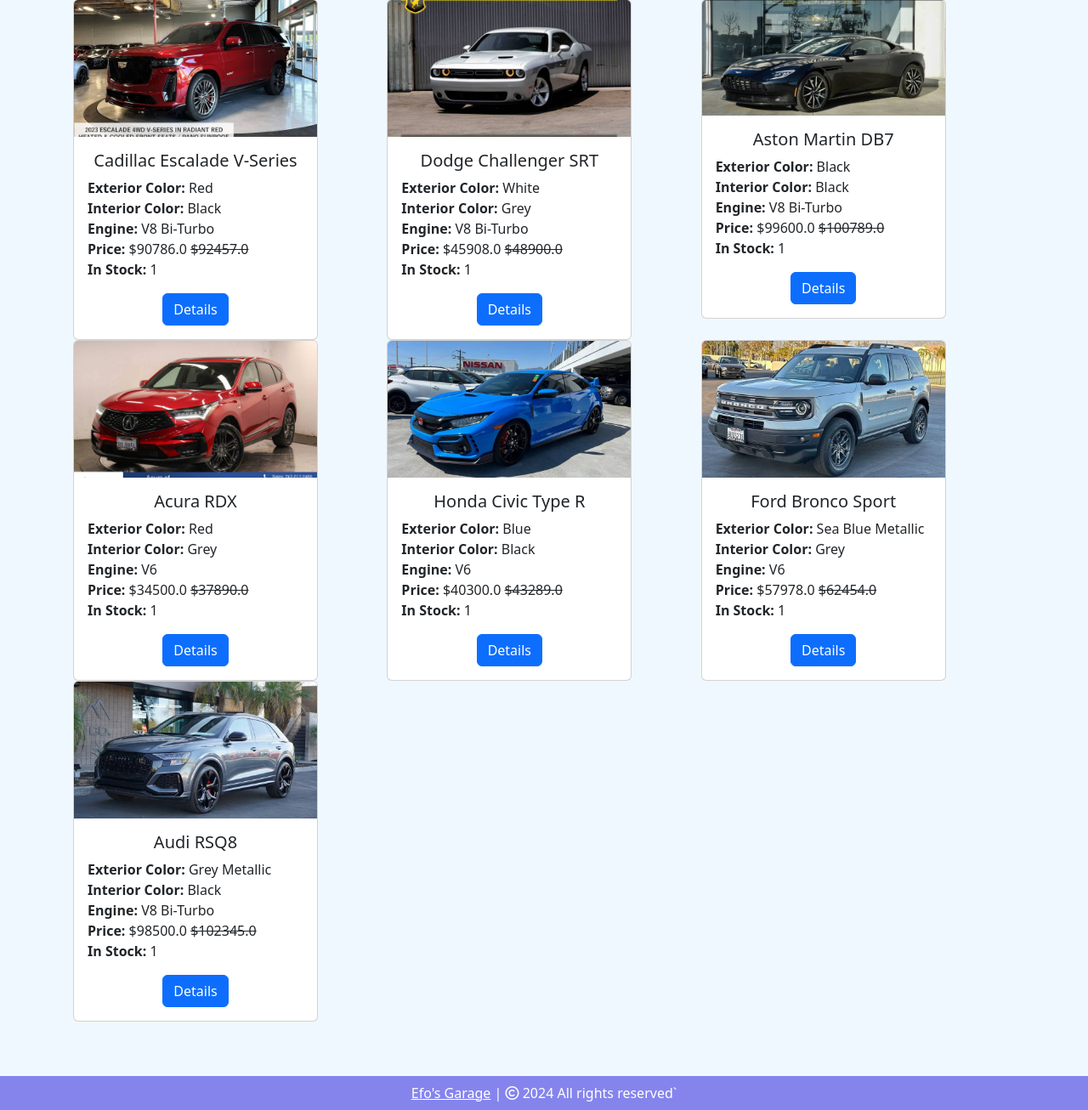
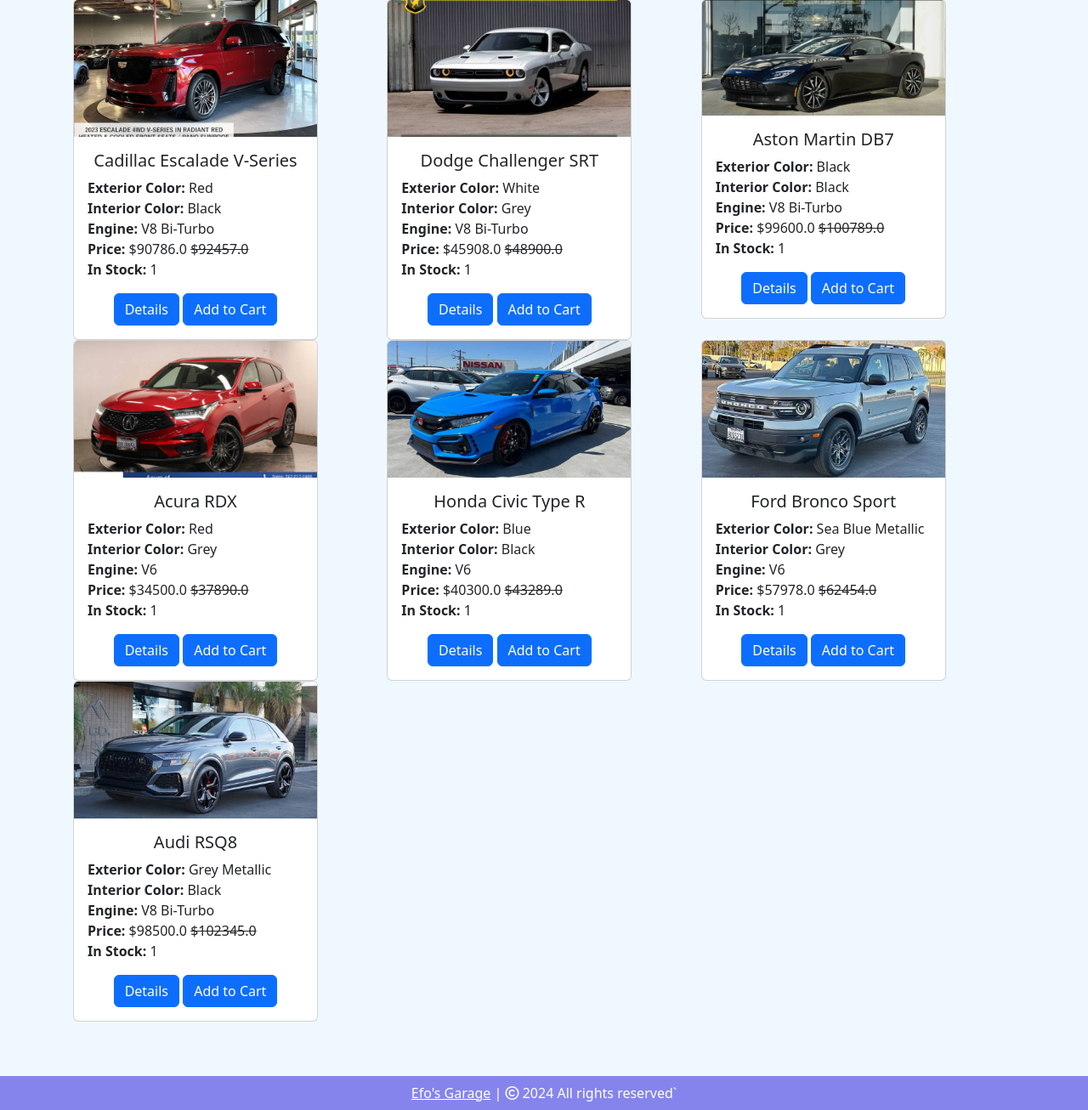
Before and after one commit to Ball-Zilla/Efos_Garage, a Flask app: page / in a window 1280 px wide. Shown: the part 843-2149 px from the top of the page at 85% size. Run offline with Flask 3, Linux system fonts and the light colour scheme; data comes from the database, SQL or seed files in the repository; both versions use the stored data as it was after the commit; some libraries are stand-ins or nearby versions.

Commit message:
New changes

```diff
--- a/efo-flask/website/auth.py
+++ b/efo-flask/website/auth.py
@@ -23,11 +23,13 @@
                 flash('Logged in successfully!')
                 login_user(user)
                 return redirect('/')
-
             else:
                 flash('Incorrect password')
+                print('Incorrect password')
         else:
             flash('User does not exist')
+    # No redirect here either
+
 
     return render_template("login.html", form=form)
 
--- a/efo-flask/website/templates/home.html
+++ b/efo-flask/website/templates/home.html
@@ -65,6 +65,7 @@
         </p>
           <div class="text-center">
             <a href="/car/{{ car.id }}" class="btn btn-primary ">Details</a>
+            <a href="/add-to-cart/{{ car.id }}" class="btn btn-primary ">Add to Cart</a>
           </div>
         </div>
       </div>
--- a/efo-flask/website/views.py
+++ b/efo-flask/website/views.py
@@ -2,6 +2,7 @@
 from .models import Cars, Cart
 from flask_login import login_required, current_user
 from . import db
+from sqlalchemy.orm import joinedload
 
 views = Blueprint('views', __name__)  # Create a Blueprint object called views
 
@@ -16,7 +17,8 @@
 
 
 
-    return render_template("home.html", cars=cars)
+    return render_template("home.html", cars=cars, cart = Cart.query.filter_by(user_id=current_user.id).all()
+                           if current_user.is_authenticated else [])
 
 
 @views.route('/car/<int:id>')  # Create a route decorator for the /car/<id> URL
@@ -35,21 +37,110 @@
         try:
             car_exists.quantity += 1
             db.session.commit()
-            flash('Item added to cart')
-            return request.referrer
+            flash(f'Item {car_exists.car.name} added to cart first')
+            return redirect(request.referrer)
         except Exception as e:
-            print(e)
+            print('Not updated',e)
+            flash(f'Unable to add {car_exists.car.name} to cart')
             return redirect(request.referrer)
-    else:
-        try:
-            new_cart_item = Cart()
-            new_cart_item.quantity = 1
-            new_cart_item.user_id = current_user.id
-            new_cart_item.car_id = id
 
-            db.session.add(new_cart_item)
+    new_cart_item = Cart()
+    new_cart_item.quantity = 1
+    new_cart_item.user_id = current_user.id
+    new_cart_item.car_id = car.id
+
+    try:
+        db.session.add(new_cart_item)
+        db.session.commit()
+        flash(f'Item {new_cart_item.car.name} added to cart second')
+    except Exception as e:
+        print(e)
+
+    return redirect(request.referrer)
+    # return render_template("add_to_cart.html", car=car)
+
+
+@views.route('/cart')  # Create a route decorator for the /cart URL
+@login_required
+def show_cart():
+    cart = Cart.query.filter_by(user_id=current_user.id).all()
+    amount = 0
+    for car in cart:
+        amount = car.quantity * car.car.current_price
+    return render_template("cart.html", cart=cart, amount=amount, total_amount=amount*1.07)
+
+
+@views.route('/remove-from-cart/<int:id>')  # Create a route decorator for the /remove-from-cart/<id> URL
+@login_required
+def remove_from_cart(id):
+    car = Cart.query.get(id)
+    try:
+        db.session.delete(car)
+        db.session.commit()
+        flash(f'Item {car.car.name} removed from cart')
+    except Exception as e:
+        print(e)
+        flash(f'Unable to remove {car.car.name} from cart')
+    return redirect(request.referrer)
+
+
+@views.route('/update-cart/<int:id>', methods=['POST'])  # Create a route decorator for the /update-cart/<id> URL
+@login_required
+def update_cart(id):
+    car = Cart.query.get(id)
+    try:
+        car.quantity = int(request.form.get('quantity'))
+        db.session.commit()
+        flash(f'Item {car.car.name} updated in cart')
+    except Exception as e:
+        print(e)
+        flash(f'Unable to update {car.car.name} in cart')
+    return redirect(request.referrer)
+
+
+@views.route('/minus-from-cart/<int:id>')
+@login_required
+def minus_from_cart(id):
+    # Use class-bound attribute instead of a string
+    car = Cart.query.options(joinedload(Cart.car)).get(id)
+
+    if car is None:
+        flash('Item not found in cart')
+        return redirect(request.referrer)
+
+    car_name = car.car.name  # Access car name before deletion
+
+    try:
+        if car.quantity == 1:
+            db.session.delete(car)
             db.session.commit()
-        except Exception as e:
-            print(e)
+            flash(f'Item {car_name} removed from cart')
+        else:
+            car.quantity -= 1
+            db.session.commit()
+            flash(f'Item {car_name} quantity decreased by 1')
+    except Exception as e:
+        print(e)
+        flash(f'Unable to decrease quantity of {car_name} in cart')
 
-    return render_template("add_to_cart.html", car=car)
+    return redirect(request.referrer)
+
+
+
+@views.route('/plus-to-cart/<int:id>')  # Create a route decorator for the /plus-to-cart/<id> URL
+@login_required
+def plus_to_cart(id):
+    car = Cart.query.get(id)
+
+    if car is None:
+        flash('Item not found in cart')
+        return redirect(request.referrer)
+
+    try:
+        car.quantity += 1
+        db.session.commit()
+        flash(f'Item {car.car.name} quantity increased by 1')
+    except Exception as e:
+        print(e)
+        flash(f'Unable to increase quantity of {car.car.name} in cart')
+    return redirect(request.referrer)
```
Also changed, not shown: efo-flask/website/templates/cart.html (added, +55 -0 lines), efo-flask/website/templates/login.html (+0 -26 lines), efo-flask/website/templates/profile.html (+9 -3 lines), efo-flask/app.py (line endings or trailing spaces), efo-flask/instance/database.sqlite3.
